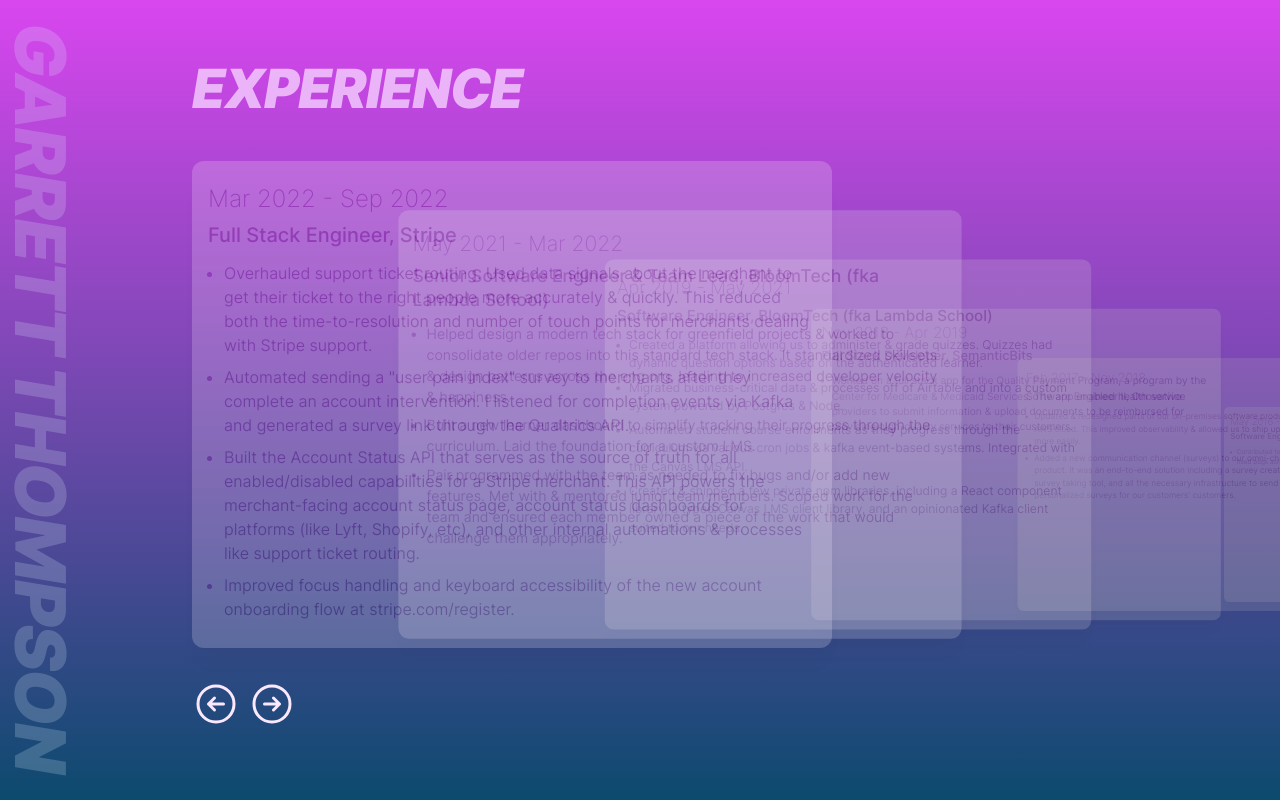
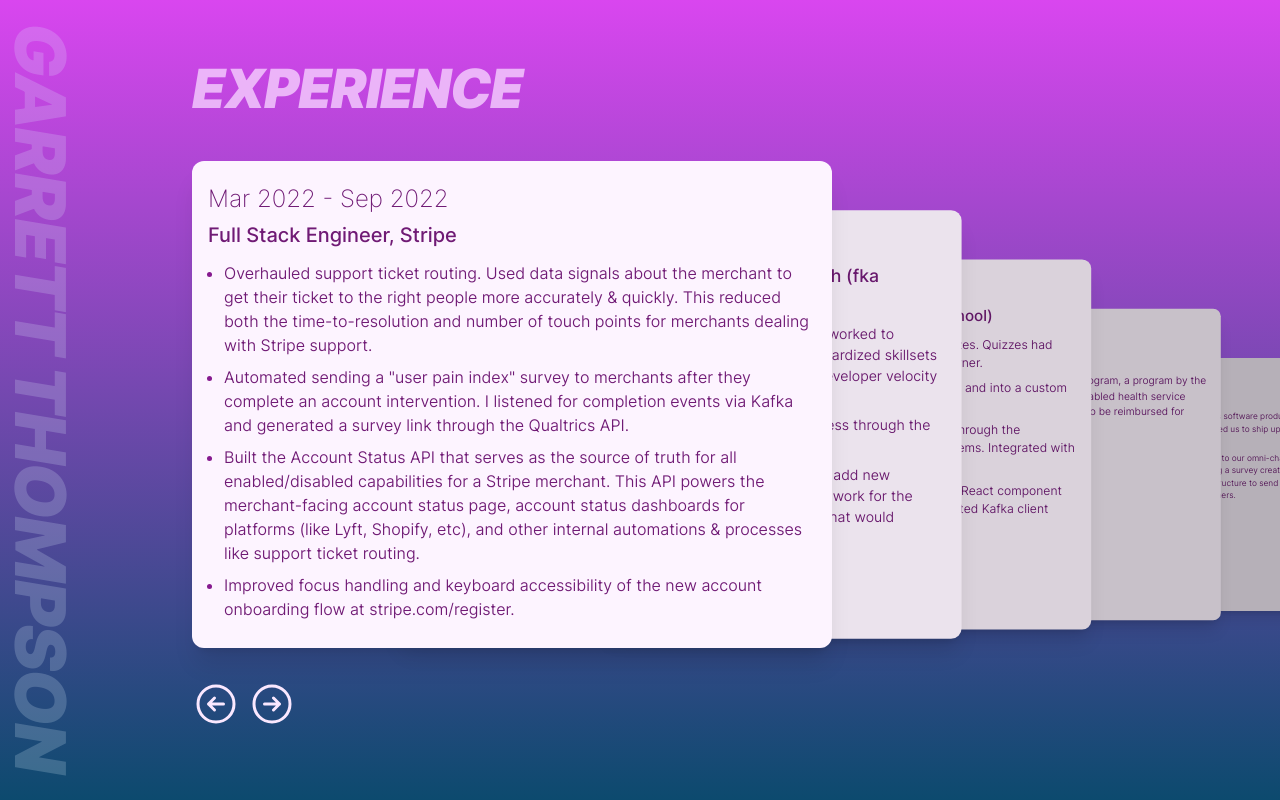
Before and after one commit to garrett-thompson/garrett-thompson.dev, a Next.js app: page / in a window 1280 px wide. Built offline with nearby package versions, Linux system fonts and the light colour scheme.

Commit message:
update transition, fix style oopsie

```diff
--- a/components/card/card-stack.tsx
+++ b/components/card/card-stack.tsx
@@ -48,7 +48,7 @@
                 scale,
                 zIndex,
               }}
-              transition={{ duration: 0.5 }}
+              transition={{ duration: 0.4, type: "tween", ease: "circOut" }}
             >
               <Card
                 {...card.props}
--- a/components/card/card.tsx
+++ b/components/card/card.tsx
@@ -10,7 +10,7 @@
 export const Card = ({ children, className, ...props }: CardProps) => (
   <motion.div
     className={classNames(
-      "relative w-[calc(100vw - 48px)] lg:w-[640px] px-4 py-6 rounded-xl bg-fuchsia-50 opacity-20 shadow-xl",
+      "relative w-[calc(100vw - 48px)] lg:w-[640px] px-4 py-6 rounded-xl bg-fuchsia-50 shadow-xl",
       className
     )}
     {...props}
```
